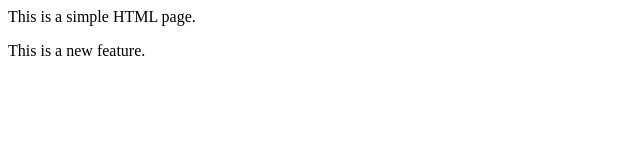
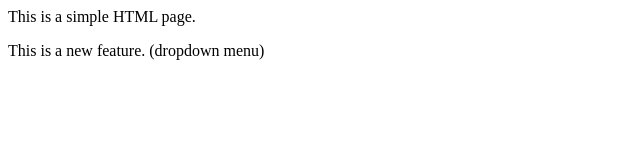
Before and after one commit to ankurchoudhary695/LocalRepo, a plain HTML site: page index.html in a window 1280 px wide. Shown: the whole page, without its empty margins (0-640 px from the left). Drawn offline with Linux system fonts and the light colour scheme.

```diff
--- a/index.html
+++ b/index.html
@@ -1,2 +1,2 @@
 <p>This is a simple HTML page.</p>
-<p>This is a new feature.</p>
+<p>This is a new feature. (dropdown menu)</p>
```
